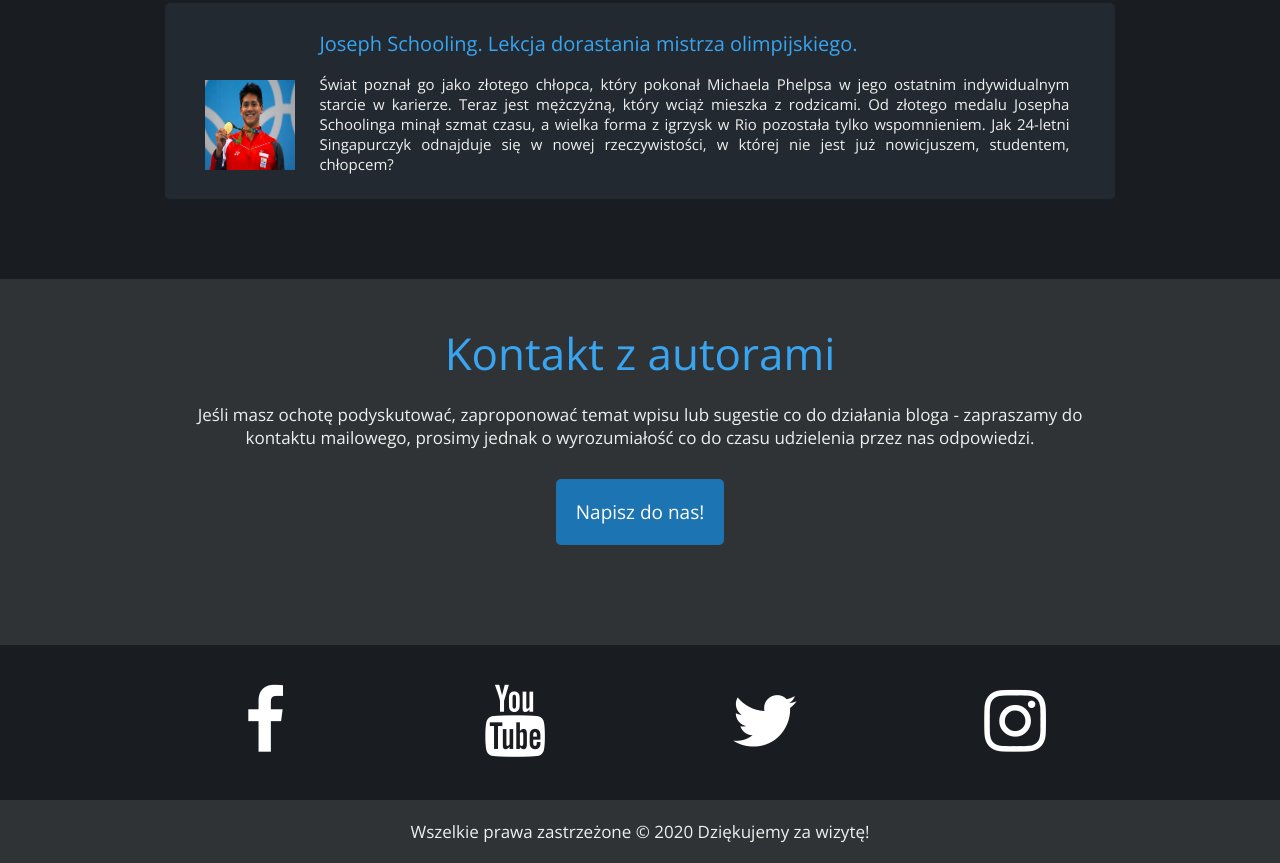
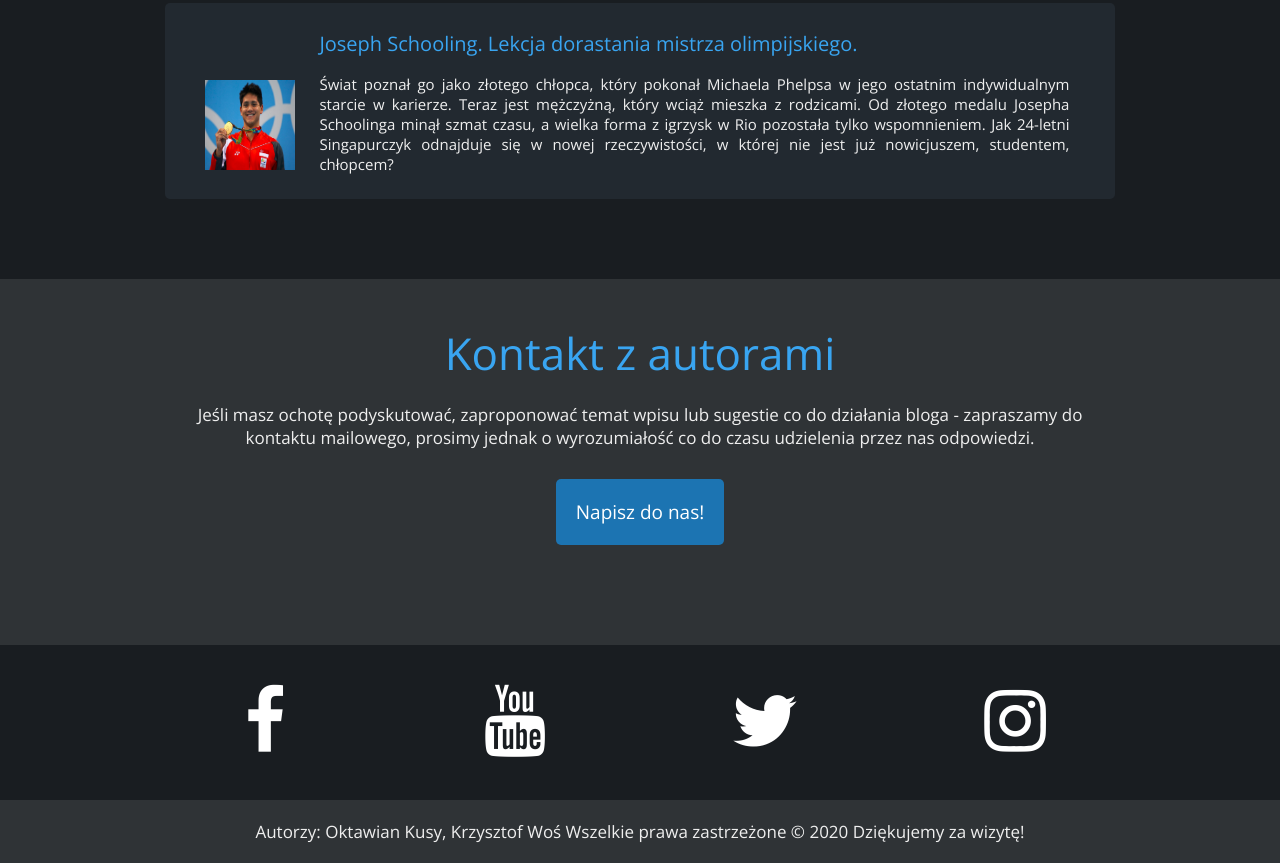
Before and after one commit to Squir3/Swimming-blog, a plain HTML site: page index.html in a window 1280 px wide. Shown: the part 1682-2545 px from the top of the page. Drawn offline with nearby package versions, Linux system fonts and the light colour scheme.

Commit message:
Update index.html

```diff
--- a/index.html
+++ b/index.html
@@ -227,7 +227,7 @@
 		</div>
 
 		<div class="info">
-			Wszelkie prawa zastrzeżone &copy; 2020 Dziękujemy za wizytę!
+			Autorzy: Oktawian Kusy, Krzysztof Woś Wszelkie prawa zastrzeżone &copy; 2020 Dziękujemy za wizytę!
 		</div>
 
 	</footer>
```
